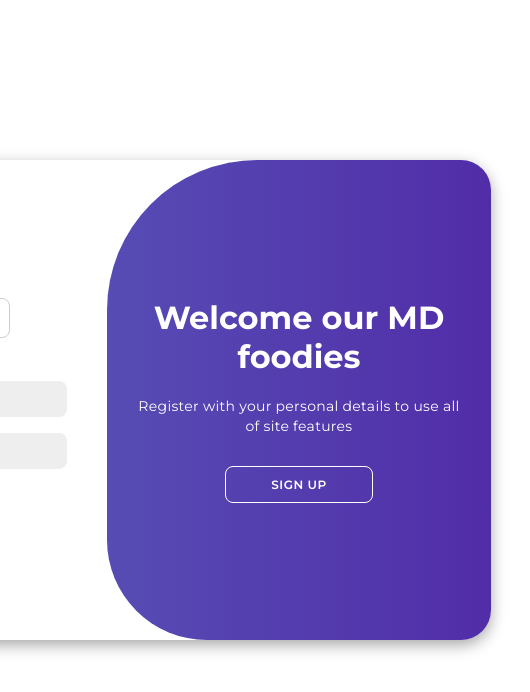
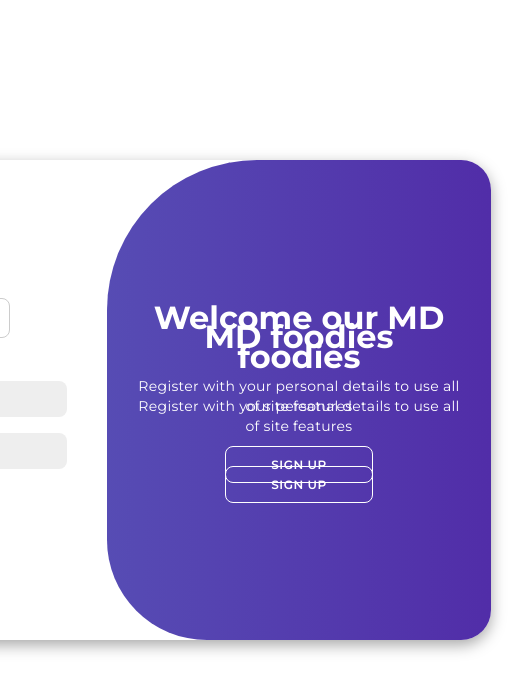
Before and after one commit to MDeepaK162005/summa, a plain HTML site: page index.html in a window 1280 px wide. Shown: the full height of the page, 533-1063 px from the left. Drawn offline with Linux system fonts and the light colour scheme.

Commit message:
adding a new feature to the index.html file

```diff
--- a/index.html
+++ b/index.html
@@ -57,6 +57,11 @@
                     <p>Register with your personal details to use all of site features</p>
                     <button class="hidden" id="register">Sign Up</button>
                 </div>
+                 <div class="toggle-panel toggle-right">
+                    <h1>MD foodies </h1>
+                    <p>Register with your personal details to use all of site features</p>
+                    <button class="hidden" id="register">Sign Up</button>
+                </div>
             </div>
         </div>
     </div>
```
